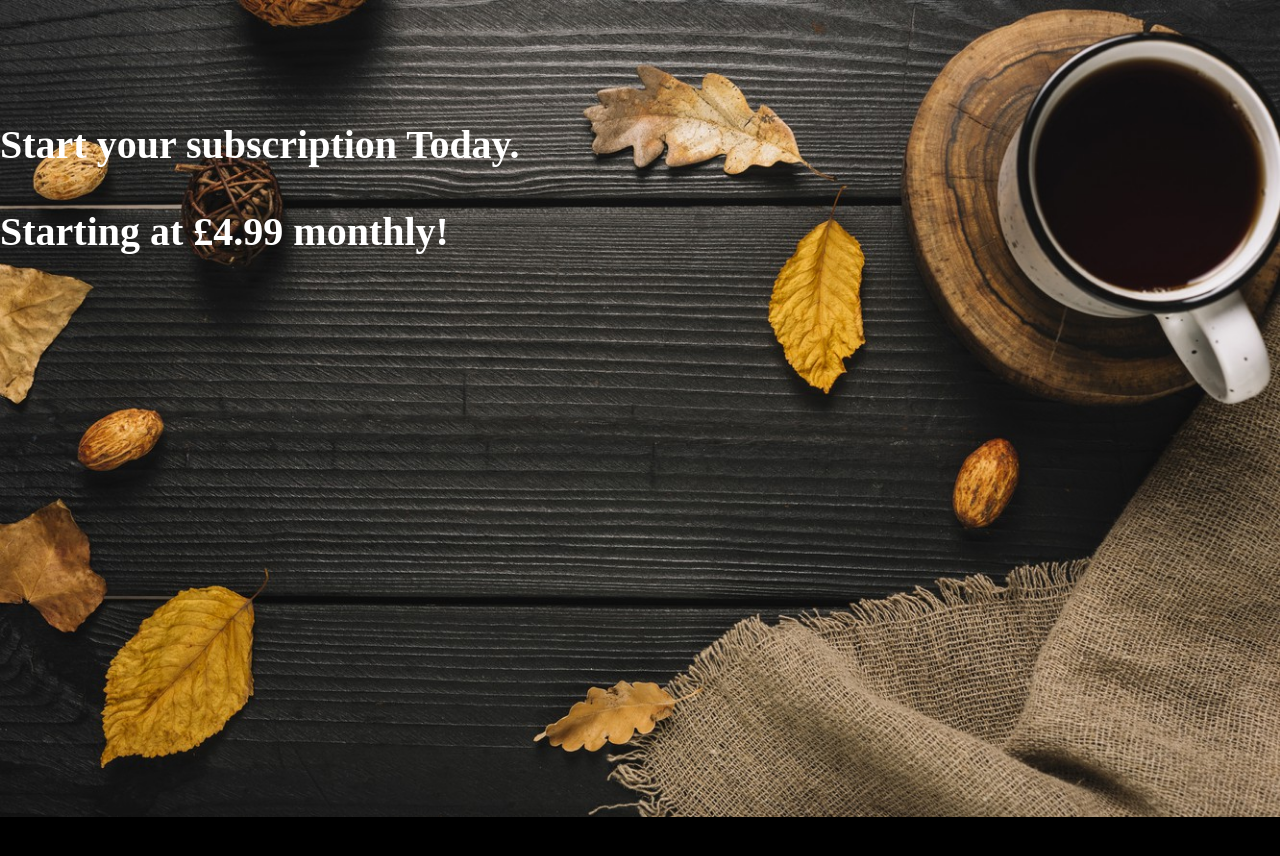
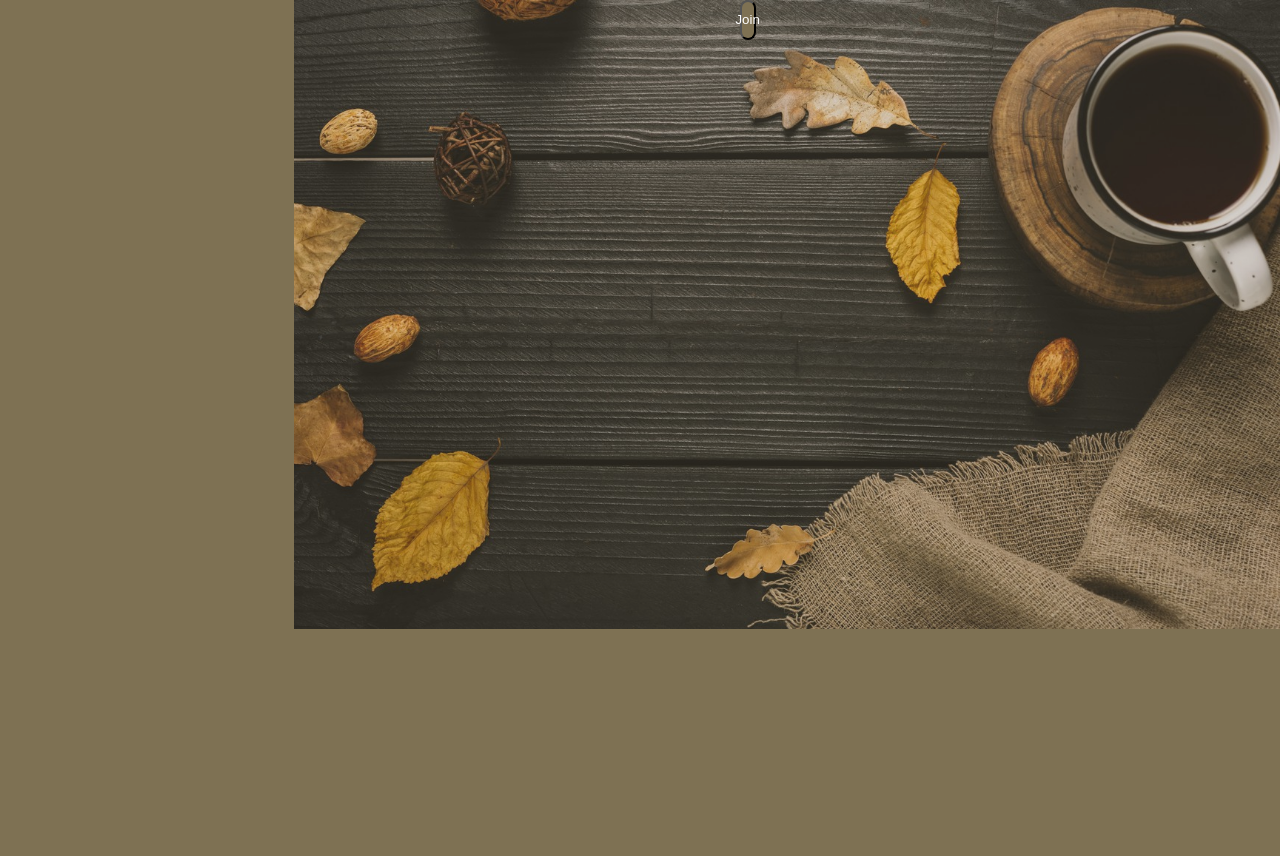
Before and after one commit to MohammedUsman-hub/coffee-subscription-landing-page, a React (Create React App) app in the folder coffee-sub/: page / in a window 1280 px wide. Shown: the top 856 px of the page. After the commit the page ends 827 px from the top, so only its background shows below. Built offline with nearby package versions, Linux system fonts and the light colour scheme.

Commit message:
update 5

```diff
--- a/coffee-sub/src/App.js
+++ b/coffee-sub/src/App.js
@@ -8,7 +8,7 @@ export default class App extends Component{
         return(
             <div>
                 <Background/>
-                <JoinBtn/>
+
                 <Text/>
             </div>
         );
--- a/coffee-sub/src/components/btn.js
+++ b/coffee-sub/src/components/btn.js
@@ -5,7 +5,7 @@ export default class JoinBtn extends Component{
     render(){
         return(
             <div>
-                <button id='join-btn'>Join</button>
+                <b><button id='join-btn'>Join</button></b>
             </div>
         );
     }
--- a/coffee-sub/src/components/txt.js
+++ b/coffee-sub/src/components/txt.js
@@ -4,9 +4,10 @@ import "../index.css";
 export default class text1 extends Component{
     render(){
         return(
-            <div>
+            <div  id='text1-div'>
                 <h3 id='txt-1'>Start your subscription Today.</h3>
                 <h3 id='txt-2'>Starting at £4.99 monthly!</h3>
+                <b><button id='join-btn'>Join</button></b>
             </div>
         )
     }
--- a/coffee-sub/src/index.css
+++ b/coffee-sub/src/index.css
@@ -3,31 +3,42 @@ html, body{
   height: 100%;
   margin: 0px;
   padding: 0px;
-  background-color: rgb(0, 0, 0);
+  background-color: rgb(126, 113, 83);
   scroll-behavior: smooth;
 }
 
 #bg{
-  width: 100%;
+  width: 77%;
+  position: relative;
+  left: 23%;
+  opacity: 75%;
 }
 
 #join-btn{
-
+  display: flex;
+  justify-content: center;
+  align-items: center;
   position: relative;
-  bottom: 75pc;
-  left: 3%;
-  width: 6%;
+  bottom: 45pc;
+  left: 30%;
+  width: 19%;
   height: 40px;
   border-radius: 5pc;
   color: white;
-  background-image: linear-gradient(to right, #5eddb1 0%, #2d3bbd 51%, #b10ce8 100%);
+  background-color: rgb(126, 113, 83);
 }
 #join-btn:hover{
   cursor: pointer;
-  color: rgb(255, 21, 0);
+  color: rgb(74, 69, 54);
 }
 
-
+#text1-div{
+  display: flex;
+  justify-content: space-between;
+  align-items: center;
+  align-content: center;
+  width: 60%;
+}
 #txt-1{
   color:white;
   position: relative;
```
